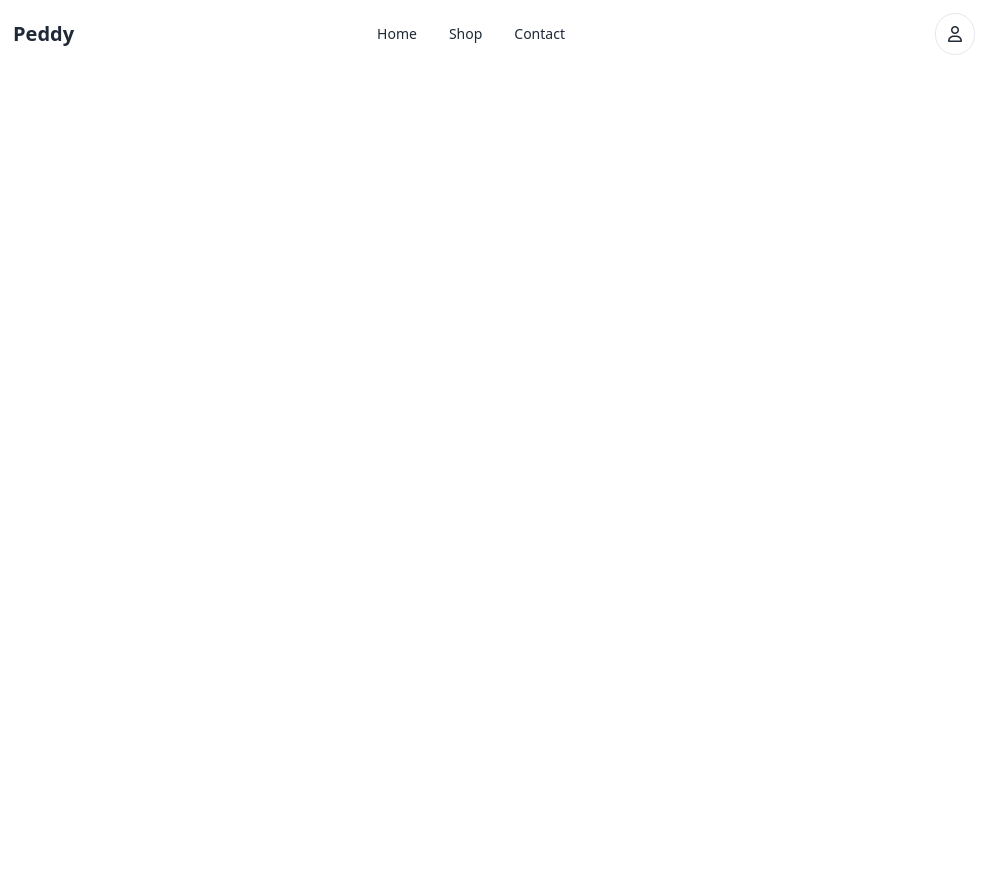
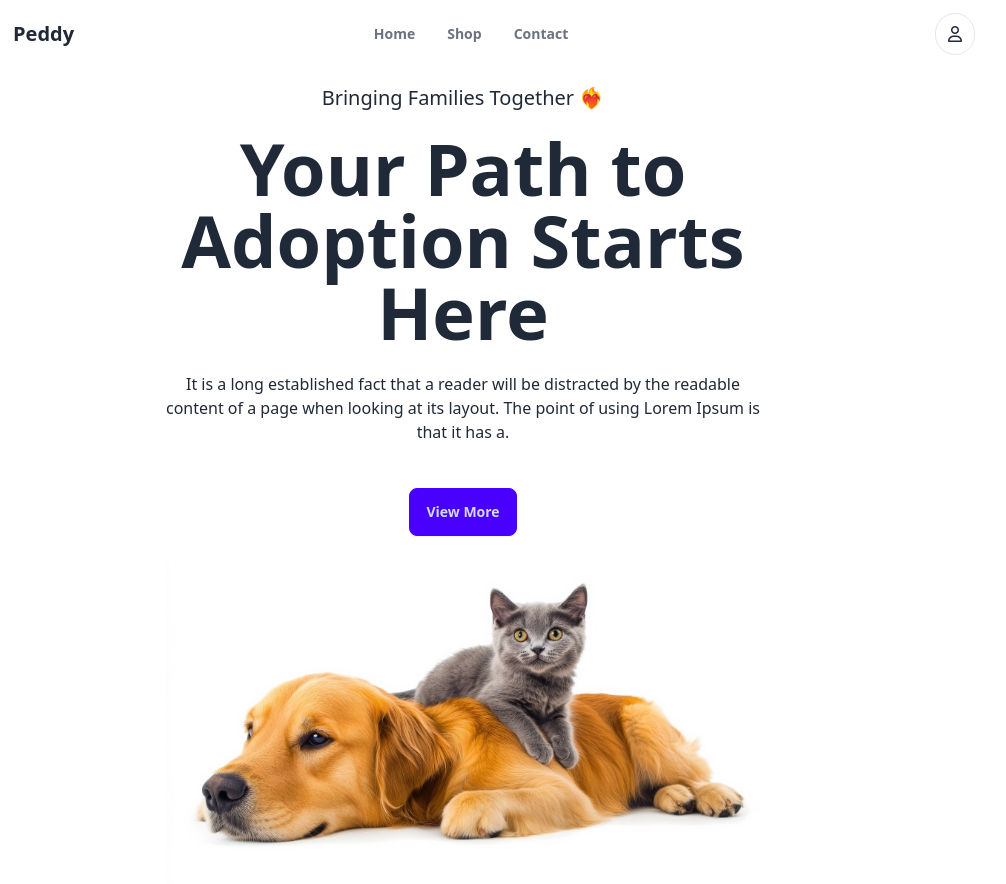
Before and after one commit to KI-Anik/A6-pet-shop, a plain HTML site: page index.html in a window 1280 px wide. Shown: the full height of the page, 169-1175 px from the left. Before the commit the page ends 800 px from the top, so only its background shows below. Drawn offline with nearby package versions, Linux system fonts and the light colour scheme.

Commit message:
banner done

```diff
--- a/index.html
+++ b/index.html
@@ -11,17 +11,17 @@
     <script src="https://kit.fontawesome.com/83442dc265.js" crossorigin="anonymous"></script>
 </head>
 
-<body>
+<body class="w-4/5 mx-auto bg-white">
     <header>
         <nav>
-            <div class="w-4/5 mx-auto navbar bg-base-100">
+            <div class=" navbar bg-base-100">
                 <div class="navbar-start">
                     <!-- logo -->
                     <img src="./images/logo.webp" alt="">
                     <a class="btn btn-ghost text-xl font-bold">Peddy</a>
                 </div>
                 <div class="navbar-center lg:flex">
-                    <ul class="menu menu-horizontal px-1">
+                    <ul class="font-semibold text-gray-500 menu menu-horizontal px-1">
                         <li><a class="text-sm">Home</a></li>
                         <li><a class="text-sm">Shop</a></li>
                         <li><a class="text-sm">Contact</a></li>
@@ -34,9 +34,28 @@
                     </div>
                 </div>
             </div>
-
         </nav>
     </header>
+
+    <main>
+        <!-- banner -->
+        <div class="hero">
+            <div class="hero-content text-center">
+                <div class="w-3/5">
+                    <p class="text-xl mb-5">Bringing Families Together ❤️‍🔥
+                    </p>
+                    <h1 class="text-7xl font-bold">Your Path to Adoption Starts Here</h1>
+                    <p class="py-6">
+                        It is a long established fact that a reader will be distracted by the readable content of a page when looking at its layout. The point of using Lorem Ipsum is that it has a.
+                    </p>
+                    <button class="btn btn-primary m-5">View More</button>
+                    <img src="./images/pet.webp" alt="">
+                </div>
+                <div>
+                </div>
+            </div>
+        </div>
+    </main>
 </body>
 
 </html>
```
